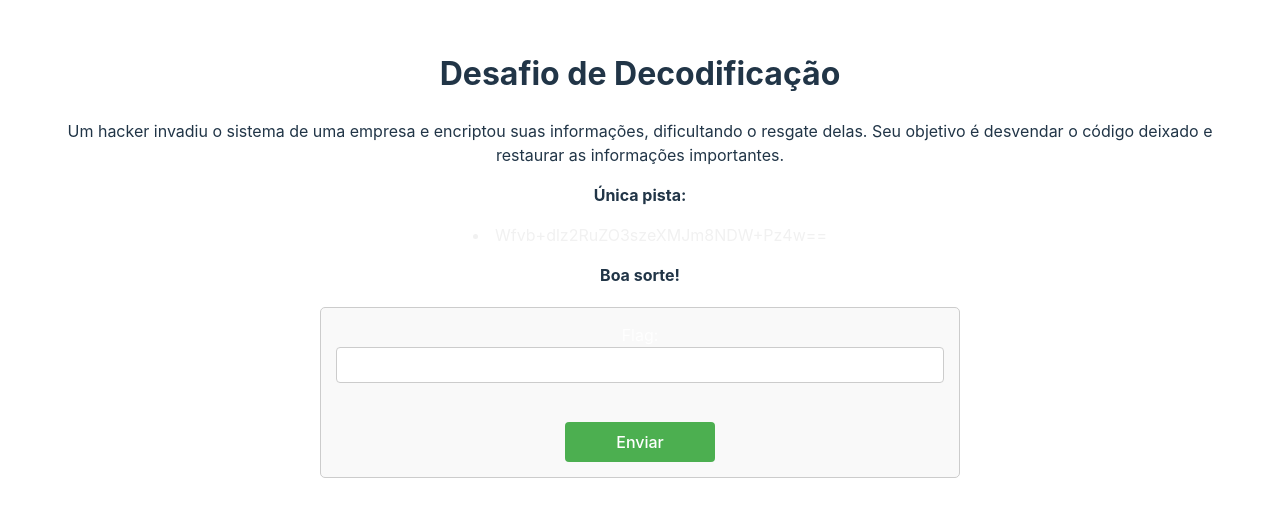
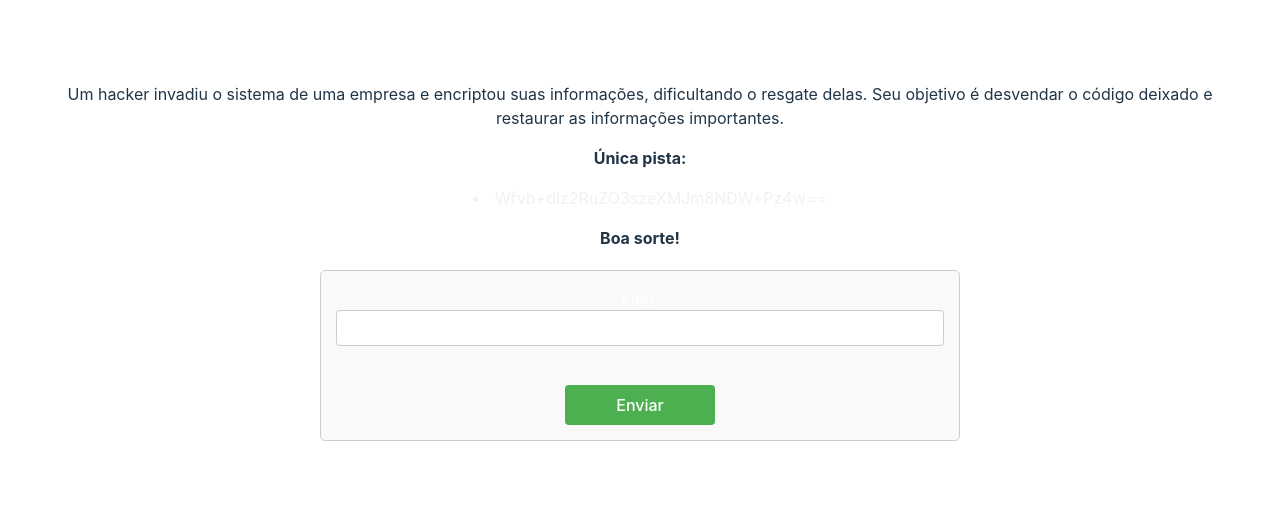
Before and after one commit to Paduan/Cyber-Rats, a React (Vite) app in the folder cyber-rats/: page /desafio2 in a window 1280 px wide. Shown: the part 137-654 px from the top of the page. Built offline with nearby package versions, Linux system fonts and the light colour scheme.

Commit message:
modified:   cyber-rats/src/Desafio2.jsx

```diff
--- a/cyber-rats/src/Desafio2.jsx
+++ b/cyber-rats/src/Desafio2.jsx
@@ -47,7 +47,6 @@ const Desafio2 = () => {
 
   return (
     <div>
-      <h1>Desafio de Decodificação</h1> {/* Add this line */}
       <p>
         Um hacker invadiu o sistema de uma empresa e encriptou suas informações, dificultando o resgate delas.
         Seu objetivo é desvendar o código deixado e restaurar as informações importantes.
@@ -78,7 +77,6 @@ const Desafio2 = () => {
           <button type="submit">Enviar</button>
         </form>
       )}
-    <div data-hidden-text="made by @H4cker-from-sky-99"></div>
     </div>
   );
 };
```
